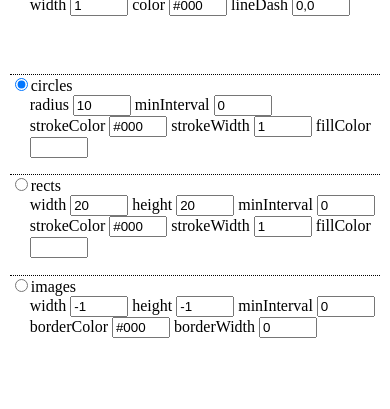
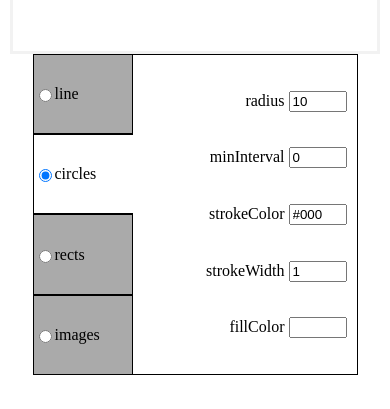
Before and after one commit to higuri/drawbetween.js, a plain HTML site: page sample/index.html in a window 390 px wide. Shown: the part 435-844 px from the top of the page. Drawn offline with Linux system fonts and the light colour scheme.

Commit message:
Change style for mobile

```diff
--- a/sample/index.html
+++ b/sample/index.html
@@ -1,4 +1,5 @@
 <!DOCTYPE html>
+<!-- TODO: image file input -->
 <html lang="en">
 <head>
   <meta charset="utf-8">
@@ -19,11 +20,13 @@
     top: 0;
     left: 0;
     width: 100%;
-    height: 50%;
+    height: 60%;
+    box-sizing: border-box;
     font-family: sans-serif;
     font-size: 100px;
     font-weight: bold;
     text-align: center;
+    border: solid 3px;
     color: rgba(0, 0, 0, 0.05);
     display: flex;
     justify-content: center;
@@ -34,145 +37,237 @@
     top: 0;
     left: 0;
     width: 100%;
-    height: 50%;
+    height: 60%;
   }
   #selectors {
     position: absolute;
-    top: 50%;
+    top: 60%;
     left: 0;
     width: 100%;
-    height: 50%;
+    height: 40%;
+    display: flex;
+    justify-content: center;
   }
-  .sel {
+  #drawtypes {
+    width: 100px;
+    height: 100%;
+  }
+  .drawtype {
     width: 100%;
     height: 25%;
-    border-top: dotted 1px;
+    display: flex;
     box-sizing: border-box;
+    justify-content: flex-center;
+    align-items: center;
+    border: solid 1px;
   }
-  .sel_values {
-    margin-left: 20px;
+  .active {
+    border-right: none;
   }
-  .sel_value {
+  .inactive {
+    background-color: #aaa;
+  }
+  #options {
+    width: 225px;
+    height: 100%;
+    box-sizing: border-box;
+    border: solid 1px;
+    padding-right: 10px;
+    border-left: none;
+  }
+  .option {
+    width: 100%;
+    height: 100%;
+    display: flex;
+    flex-direction: column;
+    justify-content: space-evenly;
+    align-items: flex-end;
+  }
+  .option_value {
     width: 50px;
+  }
+  .hidden {
+    display: none;
   }
   -->
   </style>
 </head>
 <body>
   <div id="root">
+    <!-- background -->
     <div id="background">
       CLICK<br>
       AND<br>
       MOVE
     </div>
+    <!-- canvas -->
     <div id="canvas"></div>
+    <!-- selectors -->
     <div id="selectors">
-      <div class="sel">
+      <div id="drawtypes">
+        <div id="line_div" class="drawtype inactive">
           <input
             type="radio" name="object"
-          value="line" class="radio">line</input>
-        <div class="sel_values">
+            value="line" class="radio">
+          line
+          </input>
+        </div>
+        <div id="circles_div" class="drawtype active">
+          <input
+            type="radio" name="object"
+            value="circles" class="radio" checked>
+          circles
+          </input>
+        </div>
+        <div id="rects_div" class="drawtype inactive">
+          <input
+            type="radio" name="object"
+            value="rects" class="radio">
+          rects
+          </input>
+        </div>
+        <div id="images_div" class="drawtype inactive">
+          <input
+            type="radio" name="object"
+            value="images" class="radio">
+          images
+          </input>
+        </div>
+      </div>
+      <div id="options">
+        <!-- --------------- -->
+        <!-- option for line -->
+        <!-- --------------- -->
+        <div id="line_option" class="option hidden">
+          <div class="option_item">
             width
             <input
               type="text" id="line_width"
-            value="1" class="sel_value" />
+              value="1" class="option_value" />
+          </div>
+          <div class="option_item">
             color
             <input
               type="text" id="line_color"
-            value="#000" class="sel_value" />
+              value="#000" class="option_value" />
+          </div>
+          <div class="option_item">
             lineDash
             <input
               type="text" id="line_dash"
-            value="0,0" class="sel_value" />
+              value="0,0" class="option_value" />
           </div>
         </div>
-      <div class="sel">
-        <input
-          type="radio" name="object"
-          value="circles" class="radio" checked>circles</input>
-        <div class="sel_values">
+        <!-- ------------------ -->
+        <!-- option for circles -->
+        <!-- ------------------ -->
+        <div id="circles_option" class="option">
+          <div class="option_item">
             radius
             <input
               type="text" id="circles_radius"
-            value="10" class="sel_value" />
+              value="10" class="option_value" />
+          </div>
+          <div class="option_item">
             minInterval
             <input
               type="text" id="circles_min_interval"
-            value="0" class="sel_value" />
-          <br>
+              value="0" class="option_value" />
+          </div>
+          <div class="option_item">
             strokeColor
             <input
               type="text" id="circles_stroke_color"
-            value="#000" class="sel_value" />
+              value="#000" class="option_value" />
+          </div>
+          <div class="option_item">
             strokeWidth
             <input
               type="text" id="circles_stroke_width"
-            value="1" class="sel_value" />
+              value="1" class="option_value" />
+          </div>
+          <div class="option_item">
             fillColor
             <input
               type="text" id="circles_fill_color"
-            value="" class="sel_value" />
+              value="" class="option_value" />
           </div>
         </div>
-      <div class="sel">
-        <input
-          type="radio" name="object"
-          value="rects" class="radio">rects</input>
-        <div class="sel_values">
+        <!-- ---------------- -->
+        <!-- option for rects -->
+        <!-- ---------------- -->
+        <div id="rects_option" class="option hidden">
+          <div class="option_item">
             width
             <input
               type="text" id="rects_width"
-            value="20" class="sel_value" />
+              value="20" class="option_value" />
+          </div>
+          <div class="option_item">
             height
             <input
               type="text" id="rects_height"
-            value="20" class="sel_value" />
+              value="20" class="option_value" />
+          </div>
+          <div class="option_item">
             minInterval
             <input
               type="text" id="rects_min_interval"
-            value="0" class="sel_value" />
-          <br>
+              value="0" class="option_value" />
+          </div>
+          <div class="option_item">
             strokeColor
             <input
               type="text" id="rects_stroke_color"
-            value="#000" class="sel_value" />
+              value="#000" class="option_value" />
+          </div>
+          <div class="option_item">
             strokeWidth
             <input
               type="text" id="rects_stroke_width"
-            value="1" class="sel_value" />
+              value="1" class="option_value" />
+          </div>
+          <div class="option_item">
             fillColor
             <input
               type="text" id="rects_fill_color"
-            value="" class="sel_value" />
+              value="" class="option_value" />
           </div>
         </div>
-      <div class="sel">
-        <input
-          type="radio" name="object"
-          value="images" class="radio">images</input>
-        <div class="sel_values">
-          <!-- TODO: file input -->
+        <!-- ----------------- -->
+        <!-- option for images -->
+        <!-- ----------------- -->
+        <div id="images_option" class="option hidden">
+          <div class="option_item">
             width
             <input
               type="text" id="images_width"
-            value="-1" class="sel_value" />
+              value="-1" class="option_value" />
+          </div>
+          <div class="option_item">
             height
             <input
               type="text" id="images_height"
-            value="-1" class="sel_value" />
+              value="-1" class="option_value" />
+          </div>
+          <div class="option_item">
             minInterval
             <input
               type="text" id="images_min_interval"
-            value="0" class="sel_value" />
-          <br>
+              value="0" class="option_value" />
+          </div>
+          <div class="option_item">
             borderColor
             <input
               type="text" id="images_border_color"
-            value="#000" class="sel_value" />
+              value="#000" class="option_value" />
+          </div>
+          <div class="option_item">
             borderWidth
             <input
               type="text" id="images_border_width"
-            value="0" class="sel_value" />
+              value="0" class="option_value" />
+          </div>
         </div>
       </div>
     </div>
--- a/sample/index.js
+++ b/sample/index.js
@@ -34,8 +34,26 @@ function main() {
       drawer(p0, p1);
     }
   });
-  // selector:
+  // drawtypes:
   const radios = document.querySelectorAll('.radio');
+  const activateDrawType = ((t) => {
+    const types = ['line', 'circles', 'rects', 'images'];
+    for (const t1 of types) {
+      const eid0 = '#' + t1 + '_div';
+      const e0 = document.querySelector(eid0);
+      const eid1 = '#' + t1 + '_option';
+      const e1 = document.querySelector(eid1);
+      if (t === t1) {
+        e0.classList.remove('inactive');
+        e0.classList.add('active');
+        e1.classList.remove('hidden');
+      } else {
+        e0.classList.remove('active');
+        e0.classList.add('inactive');
+        e1.classList.add('hidden');
+      }
+    }
+  });
   for (let i = 0; i < radios.length; i++) {
     const radio = radios[i];
     radio.addEventListener('change', () => {
@@ -45,21 +63,25 @@ function main() {
             drawer = (p0, p1) => {
               draw.line(p0, p1, lineOpts)
             };
+            activateDrawType('line');
             break;
           case 'circles':
             drawer = (p0, p1) => {
               draw.circles(p0, p1, circlesOpts)
             };
+            activateDrawType('circles');
             break;
           case 'rects':
             drawer = (p0, p1) => {
               draw.rects(p0, p1, rectsOpts)
             };
+            activateDrawType('rects');
             break;
           case 'images':
             drawer = (p0, p1) => {
               draw.images(p0, p1, './image.png', imagesOpts)
             };
+            activateDrawType('images');
             break;
           default:
             break;
```
Lines whose indentation alone changed are shown as unchanged.
